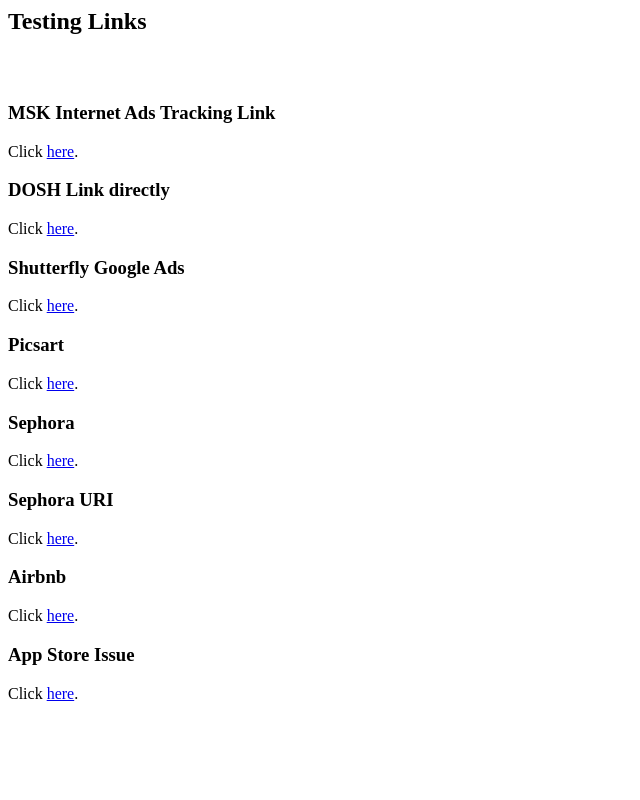
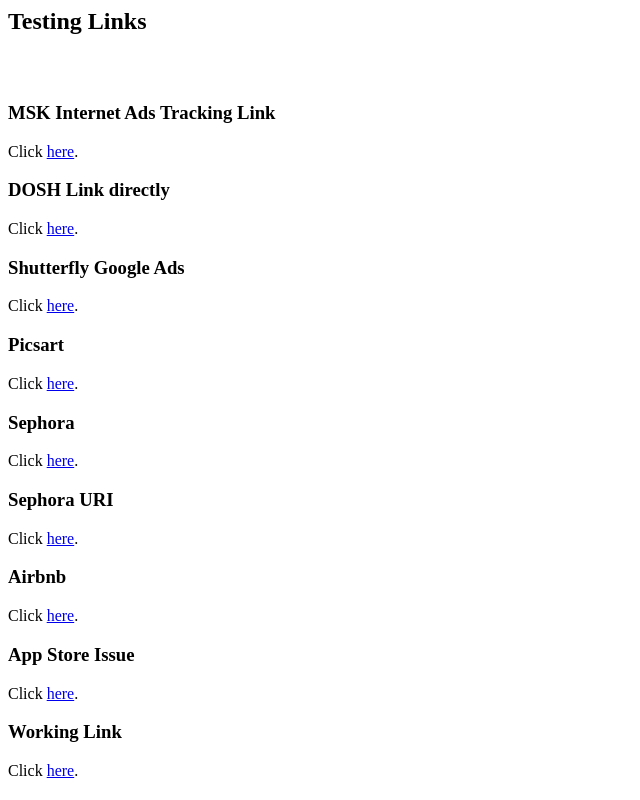
Before and after one commit to bhaile/bhaile.github.io, a plain HTML site: page links.html in a window 1280 px wide. Shown: the whole page, without its empty margins (0-640 px from the left). Drawn offline with Linux system fonts and the light colour scheme.

Commit message:
Update links.html

```diff
--- a/links.html
+++ b/links.html
@@ -35,3 +35,7 @@
 <h3>App Store Issue</h3>
 <p>Click <a href="https://nhl-alternate.app.link/O9booHqR0C?__branch_flow_type=viewapp&__branch_flow_id=406896486284479036&__branch_mobile_deepview_type=4&_branch_match_id=320347008481694689&referrer=link_click_id%3D320347008481694689&_t=320347008481694689">here</a>.</p>
 <p><p>
+
+  <h3>Working Link</h3>
+<p>Click <a href=" https://nhl-alternate.app.link/4hwH4cazdE?__branch_flow_type=viewapp&__branch_flow_id=406899371614033299&__branch_mobile_deepview_type=4&_branch_match_id=320347008481694689&referrer=link_click_id%3D320347008481694689&_t=320347008481694689">here</a>.</p>
+<p><p>
```
